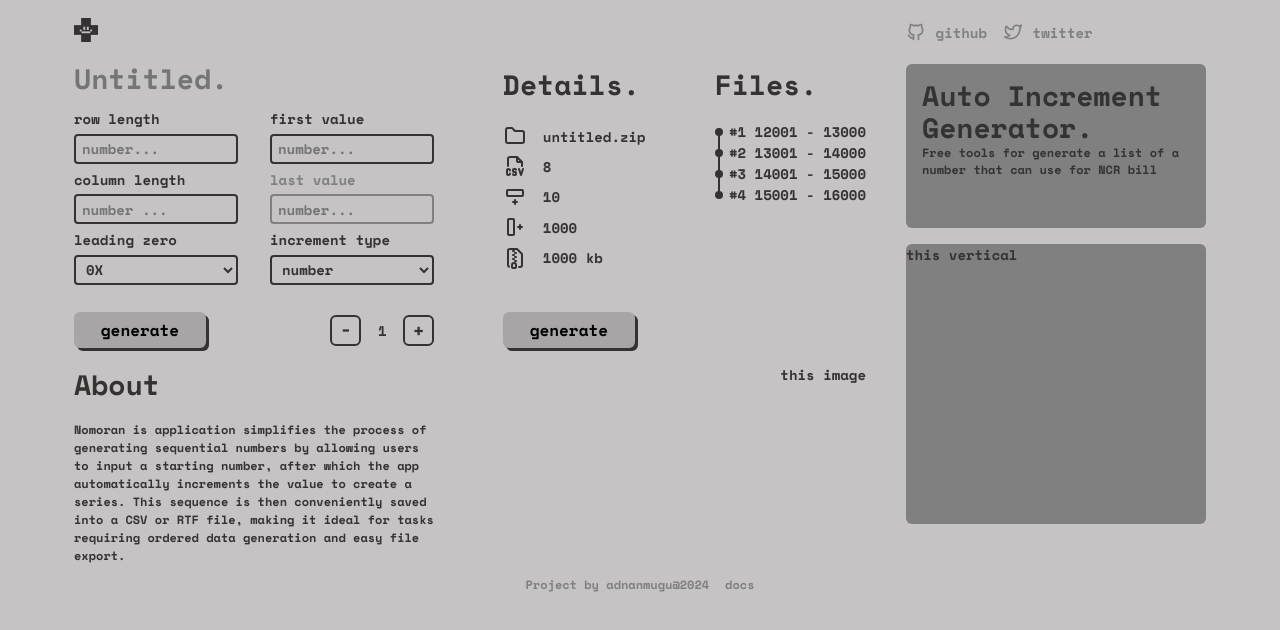
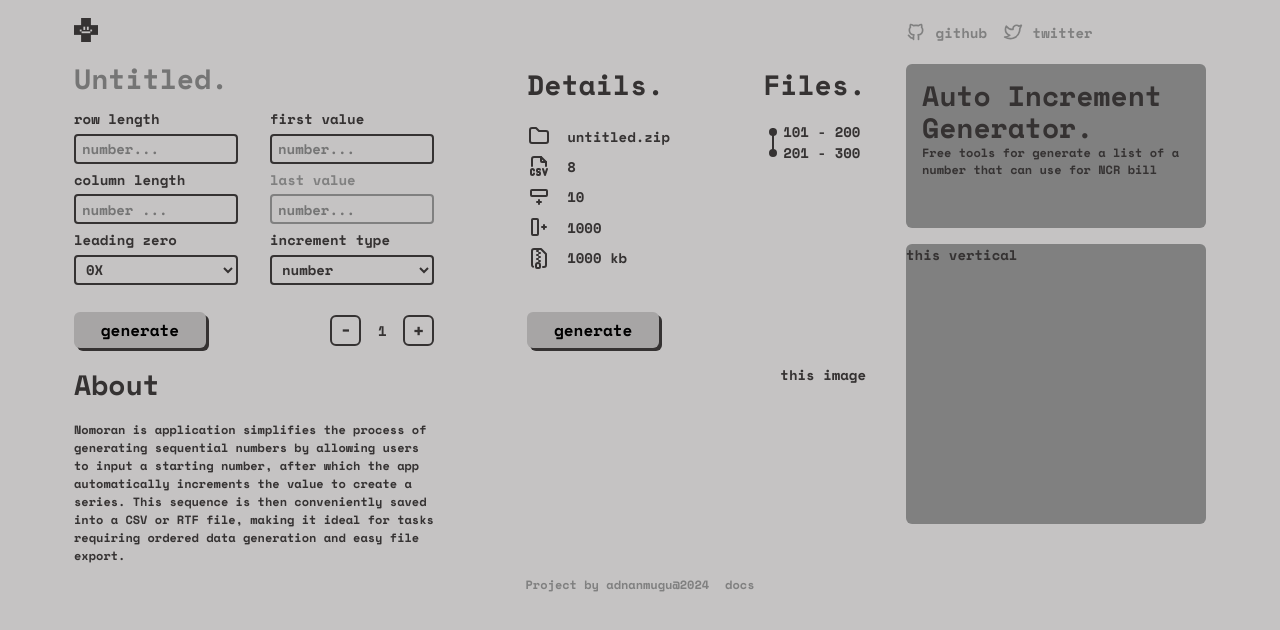
Before and after one commit to adnanmugu/nomoran, a Next.js app: page / in a window 1280 px wide. Shown: the top 630 px of the page. Built offline with nearby package versions, Linux system fonts and the light colour scheme.

Commit message:
app: add loop list of first value and last value

```diff
--- a/app/_layouts/files.jsx
+++ b/app/_layouts/files.jsx
@@ -1,26 +1,27 @@
 import React from 'react';
 
 const files = () => {
+  const firstLast = ['101 - 200', '201 - 300'];
   return (
     <div className="file">
       <span className="file__title">Files.</span>
       <div className="file__container">
-        <div className="file__list">
-          <div className="file__dot"></div>
-          <p>#1 12001 - 13000</p>
-        </div>
-        <div className="file__list">
-          <div className="file__dot"></div>
-          <p>#2 13001 - 14000</p>
-        </div>
-        <div className="file__list">
-          <div className="file__dot"></div>
-          <p>#3 14001 - 15000</p>
-        </div>
-        <div className="file__list">
-          <div className="file__dot file__dot--last"></div>
-          <p>#4 15001 - 16000</p>
-        </div>
+        {firstLast.map((number, index) => {
+          return (
+            <div key={index} className="file__list">
+              <div
+                className={
+                  index === firstLast.length - 1
+                    ? 'file__dot file__dot--last'
+                    : 'file__dot'
+                }
+              ></div>
+              <p>{number}</p>
+            </div>
+          );
+        })}
+        {/* <FileList className="file__dot" content="#1 101 - 200" />
+        <FileList className="file__dot" content="#1 101 - 200" /> */}
       </div>
     </div>
   );
```
